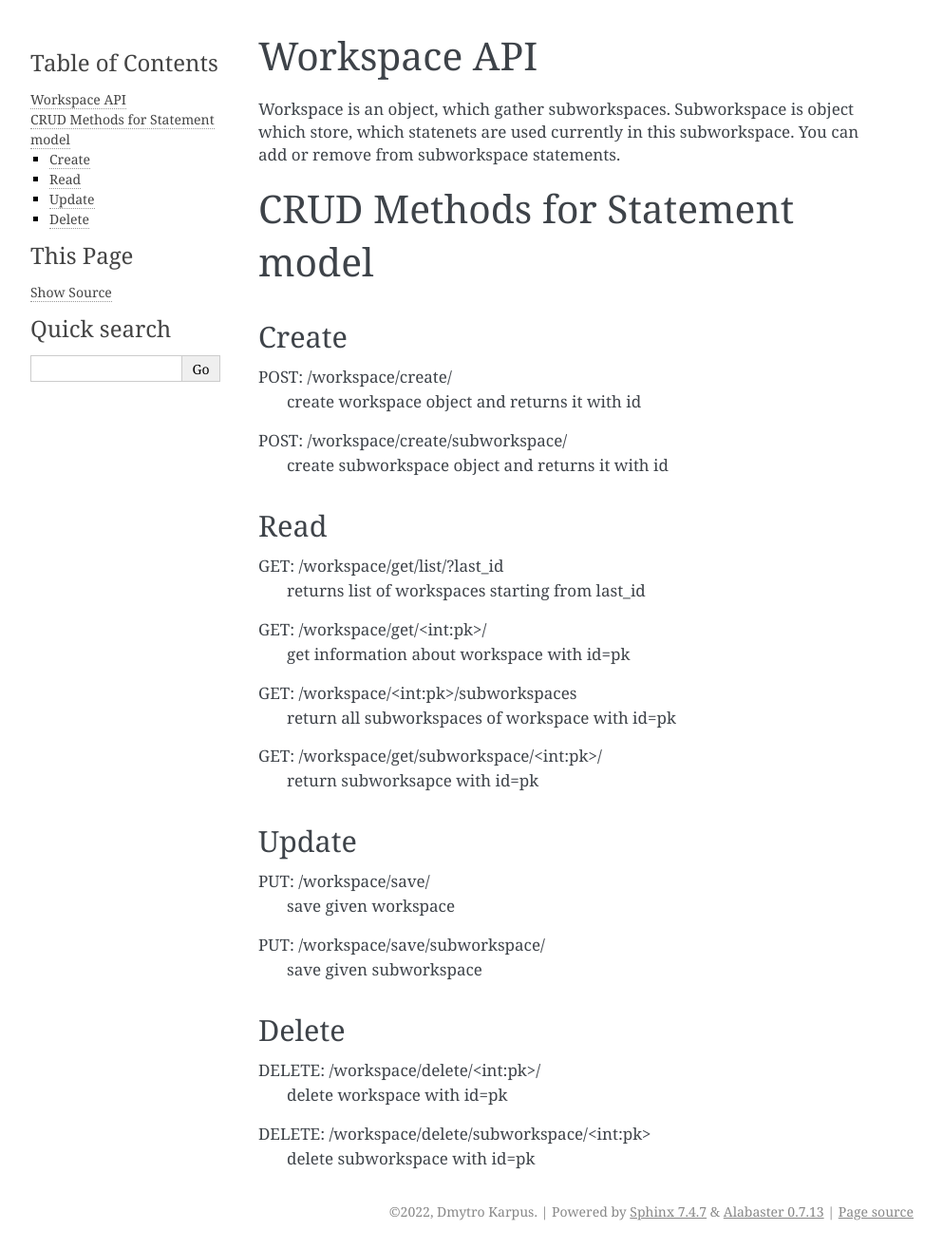
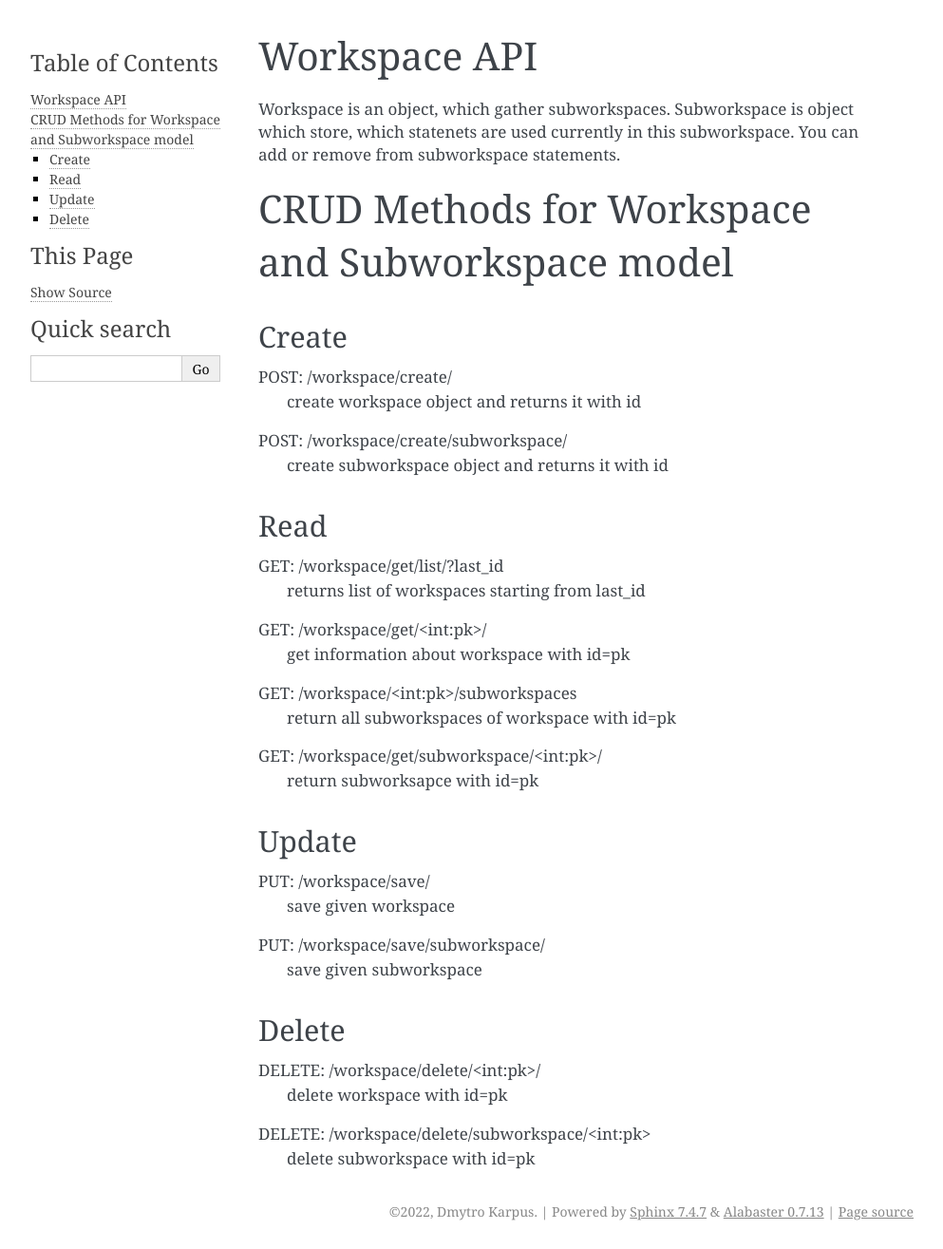
Before and after one commit to Dimassss/IntelligenceAnalyticsTool, a Sphinx documentation site: the page built from docs/source/api/workspace.rst, in a window 1280 px wide. Shown: the whole page at 95% size, without its empty margins (148-1141 px from the left). Built offline with Sphinx 7.4.7, drawn with Linux system fonts in a browser that asks for light colours.

Commit message:
mistakes in documentation corrected

```diff
--- a/docs/source/api/workspace.rst
+++ b/docs/source/api/workspace.rst
@@ -6,8 +6,8 @@ object which store, which statenets are used currently in this subworkspace.
 You can add or remove from subworkspace statements.
 
 
-CRUD Methods for Statement model
-================================
+CRUD Methods for Workspace and Subworkspace model
+=================================================
 
 Create
 ------
```
